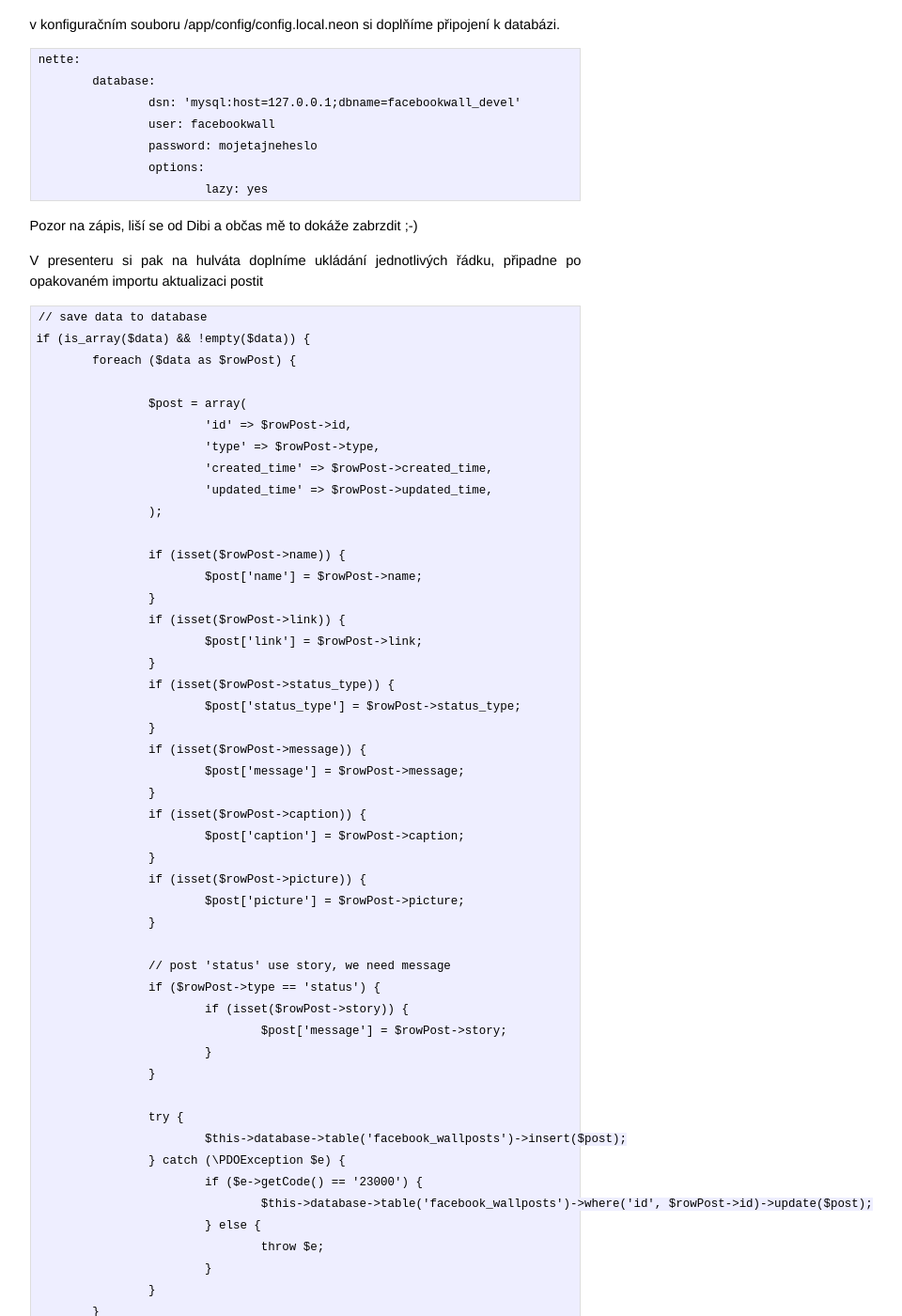
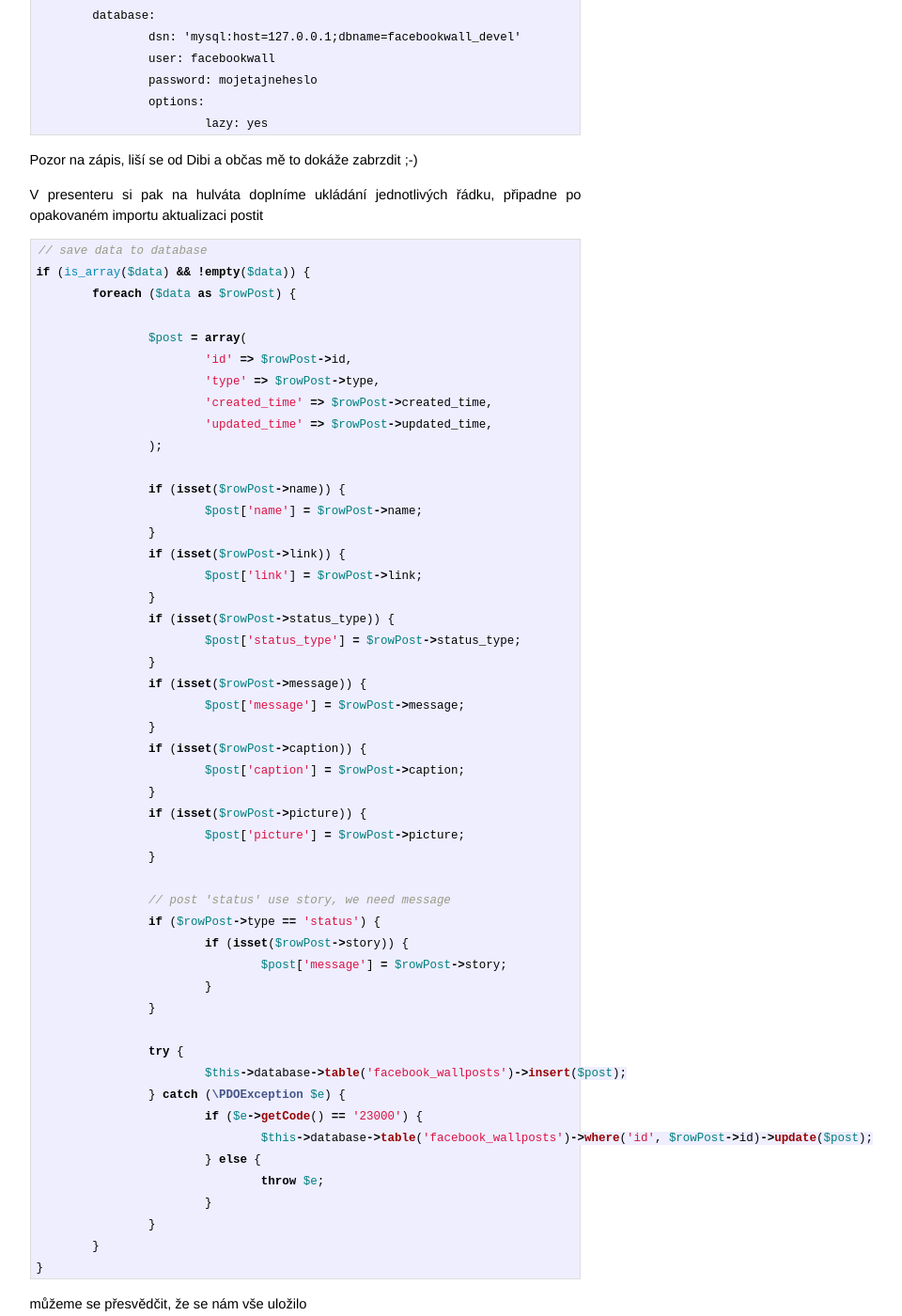
Before and after one commit to chemix/chemix.github.com, a Jekyll site: the page built from _posts/2014-06-13-nette-facebook-reader.md, in a window 1280 px wide and 1400 px high, scrolled down 6294 px. Shown: the whole window at 94% size, without its empty margins (315-1275 px from the left). Built offline with Jekyll 4.4.1, drawn with Linux system fonts in a browser that asks for light colours; Markdown is read by kramdown in place of the engine named in the settings; some of the changed text lies outside the part shown.

Commit message:
Updated 2014-06-13-nette-facebook-reader.md

````diff
--- a/_posts/2014-06-13-nette-facebook-reader.md
+++ b/_posts/2014-06-13-nette-facebook-reader.md
@@ -9,6 +10,7 @@ title: Načítání Facebook postů v Nette Framework
 <p class="meta">12 Jun 2014 - Prague (Bohemia / Czech Republic)</p>
 
 ``` DRAFT ```
+
 
 Na jednom projektu jsem narazil na potřebu zobrazovat posty z Facebooku na klientově stránce. Inu začal jsem psát prototyp jak bych danou věc řešil. Prototyp jsem "spíchnul" za hodinku, ale bylo to uděláno tak trošku na hulváta. Tak jsem si řekl že to postupně přepíšu tak jak by to třeba napsal nějaký zkušený programátor s Nette frameworkem. Na http://srazy.info/nettefwpivo jsem danou věc přednesl a Nette guruové mi přislíbili odbornější konzultace, tak doufám že se nám podaří vytvořit návod jak by se takové věci nad Nette měli psát.
 
@@ -34,14 +36,13 @@ zápis do "log" a "temp" folderu
 vyčistíme homepage šablonu a připravíme si nový Import Presenter se šablonou.
 
 /app/templates/Import/default.latte
-```
+```html
 {block #content}
 	<h1>Import</h1>
 ```
+a /app/presenters/ImportPresenter.php
 
-
-/app/presenters/ImportPresenter.php
-```
+```php
 namespace App\Presenters;
 
 use Nette,
@@ -56,14 +57,14 @@ class ImportPresenter extends BasePresenter
 	}
 
 }
+```
 
 Přidáme trošku Facebooku
 ========================
 
-```
 Přidáme si do composer.json závislost na Facebook SDK
 
-```
+```json
 	"require": {
 		"php": ">= 5.3.7",
 		"nette/nette": "~2.2.0",
@@ -88,7 +89,7 @@ a zjistíme si Facebook App ID a App Secret
 
 Na hulváta si zkusíme načíst data skrze Facebook Graph Api. V našem Import Presenteru přidáme do hlavičky
 
-```
+```php
 use Facebook\FacebookRequest;
 use Facebook\FacebookRequestException;
 use Facebook\FacebookSession;
@@ -97,7 +98,7 @@ use Tracy\Dumper;
 
 a metodu přepíšeme podle ukázky z dokumentace k PHP Facebook SDK
 
-```
+```php
 public function renderDefault()
 {
 	FacebookSession::setDefaultApplication('YOUR_APP_ID', 'YOUR_APP_SECRET');
@@ -286,7 +287,7 @@ Pozor na zápis, liší se od Dibi a občas mě to dokáže zabrzdit ;-)
 
 V presenteru si pak na hulváta doplníme ukládání jednotlivých řádku, připadne po opakovaném importu aktualizaci postit
 
-```
+```php
 // save data to database
 if (is_array($data) && !empty($data)) {
 	foreach ($data as $rowPost) {
````
Also changed, not shown: other parts of _posts/2014-06-13-nette-facebook-reader.md (+1 -0 lines).
